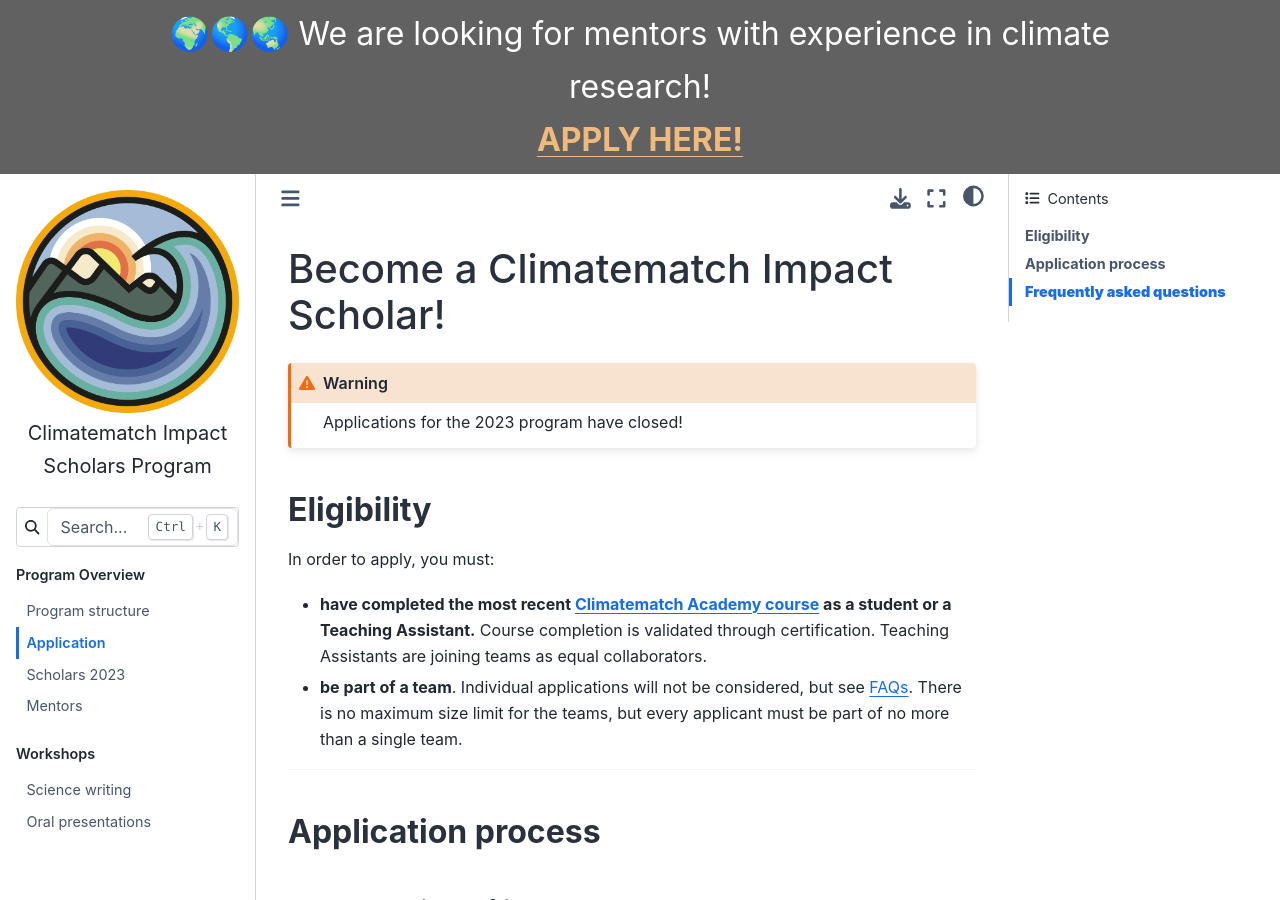
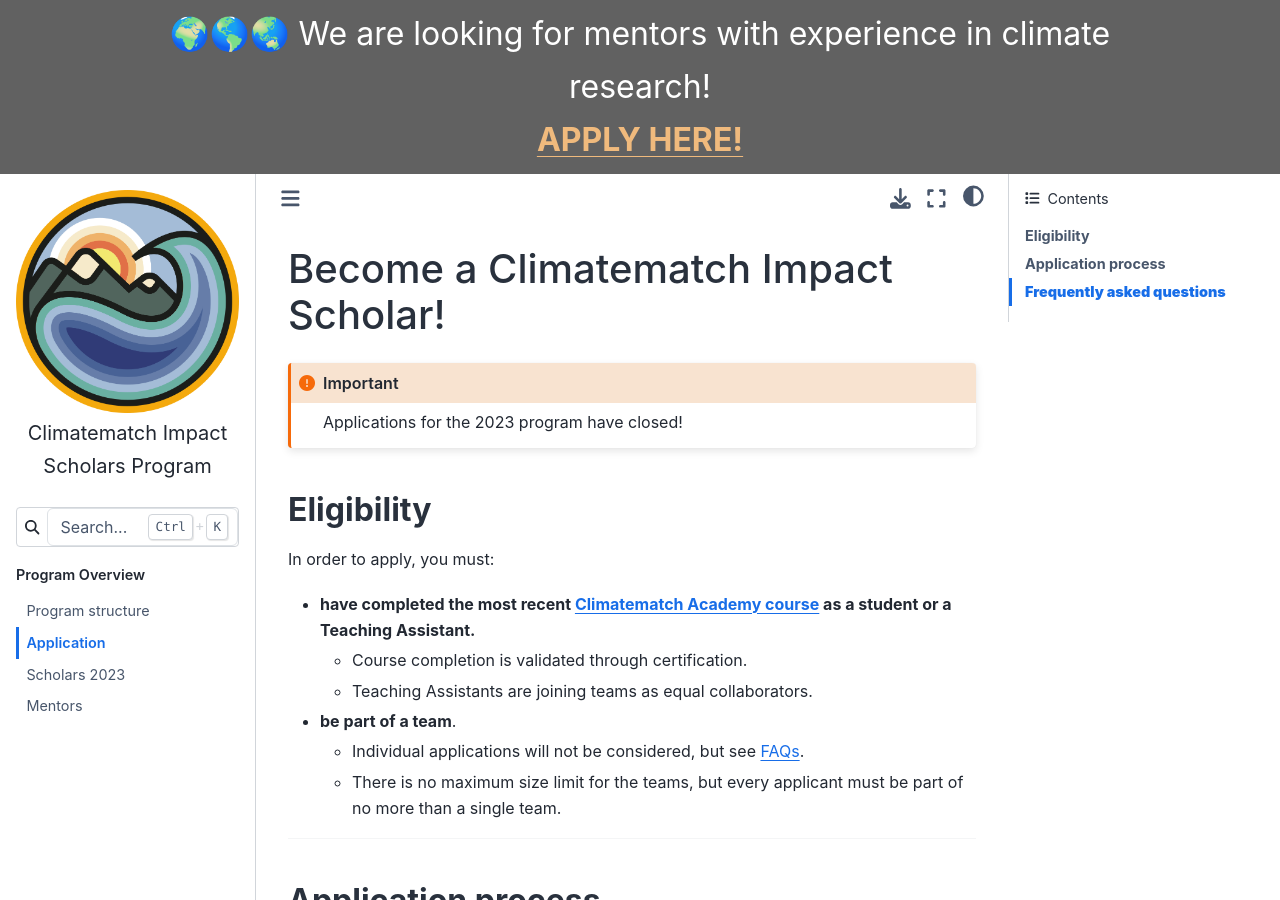
Before and after one commit to neuromatch/impact-scholars, a Jupyter Book: the page built from info/application.md, in a window 1280 px wide and 900 px high. Built offline with Jupyter Book 1.0.4 settings and Sphinx 7.4.7 and the Sphinx Book theme 1.1.4, drawn with Linux system fonts in a browser that asks for light colours.

Commit message:
update book

````diff
--- a/_toc.yml
+++ b/_toc.yml
@@ -13,9 +13,3 @@ parts:
     title: Scholars 2023
   - file: info/mentors
     title: Mentors
-- caption: Workshops
-  chapters:
-  - file: workshops/science_writing
-    title: Science writing
-  - file: workshops/oral_presentations
-    title: Oral presentations
--- a/info/application.md
+++ b/info/application.md
@@ -1,13 +1,17 @@
 # Become a Climatematch Impact Scholar!
 
-```{warning}
+```{important}
    Applications for the 2023 program have closed!
 ```
 ## **Eligibility**
 In order to apply, you must:
-- **have completed the most recent [Climatematch Academy course](https://comptools.climatematch.io/tutorials/intro.html) as a student or a Teaching Assistant.** Course completion is validated through certification. Teaching Assistants are joining teams as equal collaborators.
+- **have completed the most recent [Climatematch Academy course](https://comptools.climatematch.io/tutorials/intro.html) as a student or a Teaching Assistant.**
+  - Course completion is validated through certification.
+  - Teaching Assistants are joining teams as equal collaborators.
 
-- **be part of a team**. Individual applications will not be considered, but see [FAQs](#frequently-asked-questions). There is no maximum size limit for the teams, but every applicant must be part of no more than a single team.
+- **be part of a team**.
+  - Individual applications will not be considered, but see [FAQs](#frequently-asked-questions).
+  - There is no maximum size limit for the teams, but every applicant must be part of no more than a single team.
 
 
 ---
````
Also changed, not shown: info/mentors.md (+4 -3 lines).
